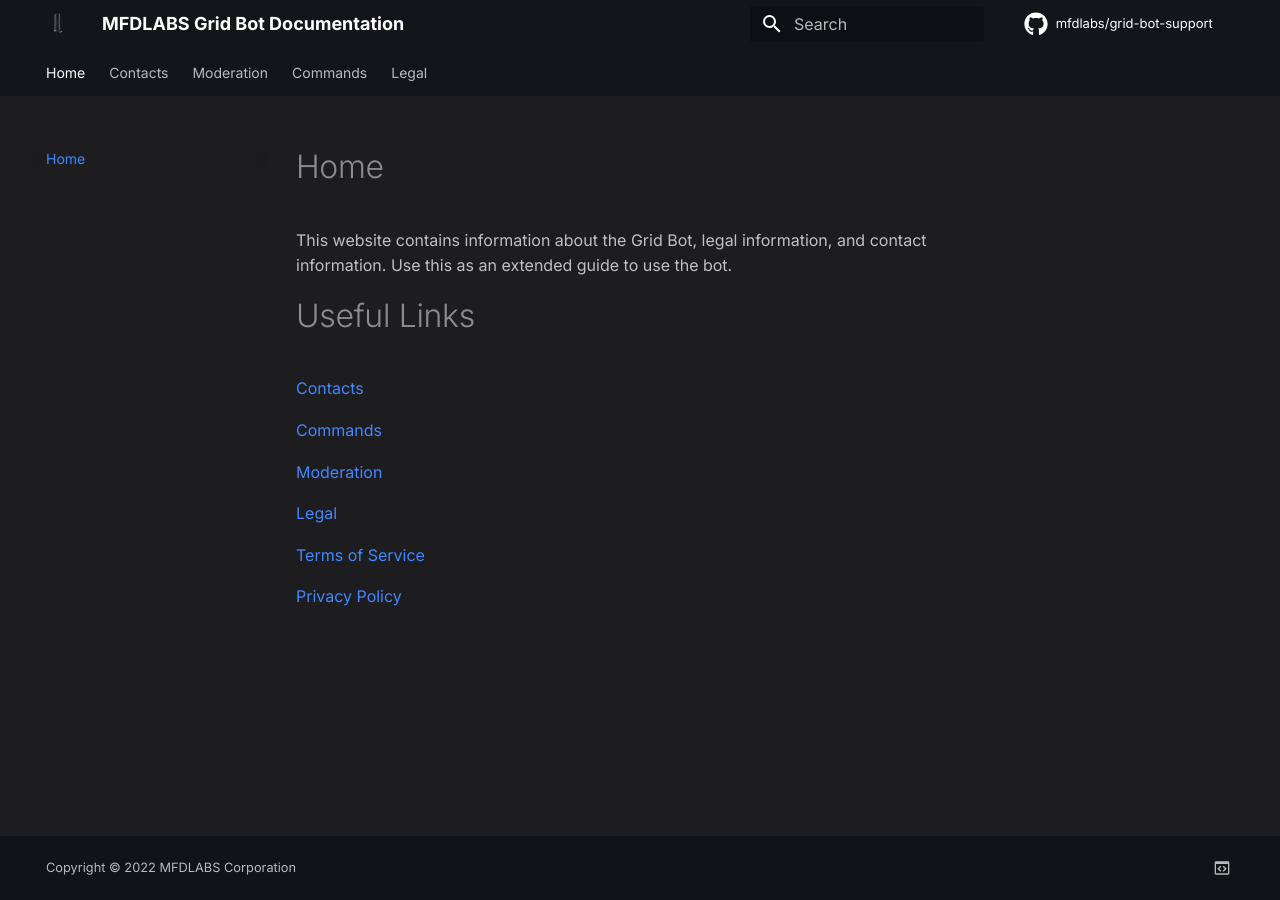
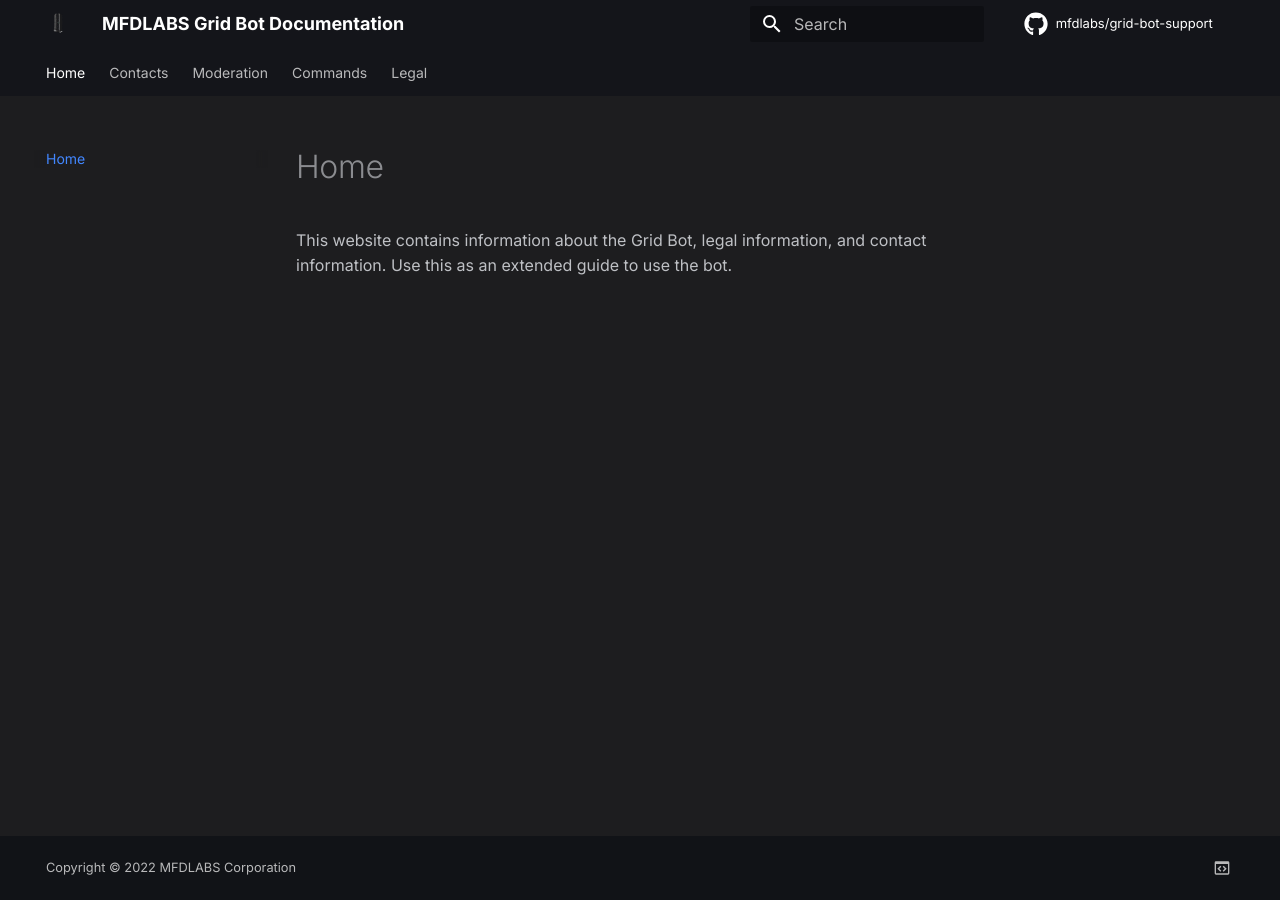
Before and after one commit to mfdlabs/grid-bot-support, an MkDocs documentation site: the page built from docs/index.md, in a window 1280 px wide. Built offline with MkDocs 1.6.1 and Material for MkDocs 9.7.7, drawn with Linux system fonts in a browser that asks for light colours; comment, search, counter and statistics services are not loaded.

Commit message:
Update index.md
Remove Useful Links anchor

```diff
--- a/docs/index.md
+++ b/docs/index.md
@@ -7,17 +7,3 @@ description: "The home page for the Grid Bot!"
 
 This website contains information about the Grid Bot, legal information, and contact information.
 Use this as an extended guide to use the bot.
-
-# Useful Links
-
-[Contacts](./contacts.md)
-
-[Commands](./commands/index.md)
-
-[Moderation](moderation.md)
-
-[Legal](./legal/index.md)
-
-[Terms of Service](./legal/tos.md)
-
-[Privacy Policy](./legal/privacy-policy.md)
```
